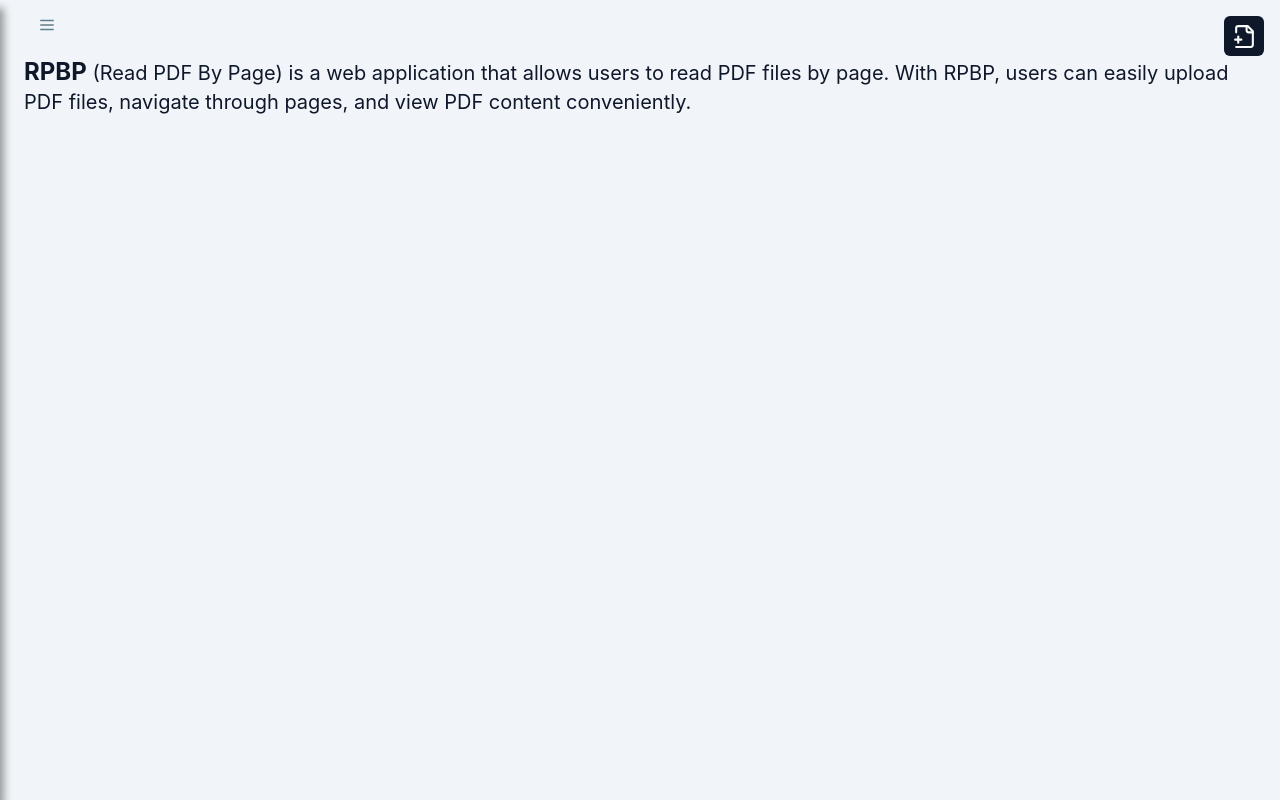
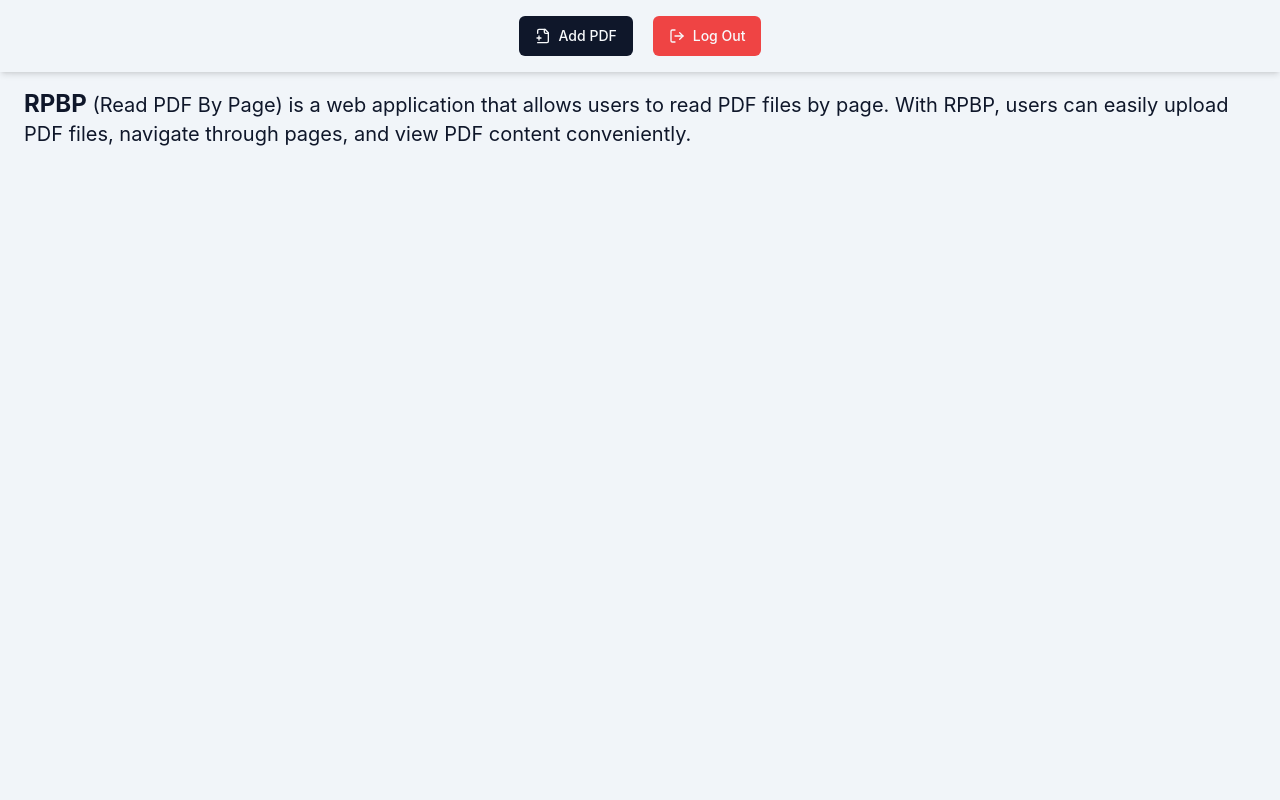
Before and after one commit to berkaysson/read-pdf-by-page, a React (Create React App) app: page / in a window 1280 px wide. Built offline with nearby package versions, Linux system fonts and the light colour scheme; no server answers.

Commit message:
update navigation by using shadcn components

```diff
--- a/package.json
+++ b/package.json
@@ -5,6 +5,7 @@
   "private": true,
   "dependencies": {
     "@radix-ui/react-dialog": "^1.1.1",
+    "@radix-ui/react-navigation-menu": "^1.2.0",
     "@radix-ui/react-slot": "^1.1.0",
     "@testing-library/jest-dom": "^5.17.0",
     "@testing-library/react": "^13.4.0",
--- a/src/App.tsx
+++ b/src/App.tsx
@@ -3,43 +3,16 @@
 import { Layout } from "./components/routes/Layout";
 import { Navbar } from "./components/navigation/Navbar";
 import { PDFProvider } from "./context/pdf.context";
-import { useEffect, useRef, useState } from "react";
-import PdfDrawer from "./components/main/forms/PdfDrawer";
 
 function App() {
-  const [isNavOpen, setIsNavOpen] = useState<boolean>(false);
-  const navRef = useRef<HTMLElement | null>(null);
-
-  const handleOutsideClick = (event: MouseEvent) => {
-    if (isNavOpen && !navRef.current?.contains(event.target as Node)) {
-      setIsNavOpen(false);
-    }
-  };
-  useEffect(() => {
-    document.addEventListener("click", handleOutsideClick);
-    return () => {
-      document.removeEventListener("click", handleOutsideClick);
-    };
-    // eslint-disable-next-line react-hooks/exhaustive-deps
-  }, []);
-
   return (
     <div className="h-screen bg-secondary">
       <ProfileProvider>
         <PDFProvider>
           <BrowserRouter>
-            <main className="flex flex-row flex-1 text-primary bg-secondary">
-              <div>
-                <PdfDrawer />
-              </div>
-              <div>
-                <Navbar
-                  isNavOpen={isNavOpen}
-                  navRef={navRef}
-                  setIsNavOpen={setIsNavOpen}
-                />
-              </div>
-              <section className="w-full h-full p-6">
+            <main className="flex flex-col flex-1 text-primary bg-secondary">
+              <Navbar />
+              <section className="w-full h-full p-6 mt-8">
                 <h2 className="mt-8 text-xl">
                   <span className="text-2xl font-bold">RPBP</span> (Read PDF By
                   Page) is a web application that allows users to read PDF files
--- a/src/components/main/forms/PdfDrawer.tsx
+++ b/src/components/main/forms/PdfDrawer.tsx
@@ -14,9 +14,9 @@
 function PdfDrawer() {
   return (
     <Drawer>
-      <DrawerTrigger asChild className="fixed right-4 top-4">
-        <Button variant="default" size={"icon"}>
-          <FilePlus2 size={25} />
+      <DrawerTrigger asChild>
+        <Button variant="default">
+          <FilePlus2 className="w-4 h-4 mr-2" /> Add PDF
         </Button>
       </DrawerTrigger>
       <DrawerContent>
--- a/src/components/navigation/Navbar.tsx
+++ b/src/components/navigation/Navbar.tsx
@@ -1,66 +1,29 @@
-import React, { Dispatch, SetStateAction, useContext } from "react";
+import {
+  NavigationMenu,
+  NavigationMenuItem,
+  NavigationMenuList,
+} from "../../ui/navigation-menu";
+import PdfDrawer from "../main/forms/PdfDrawer";
+import { Button } from "../../ui/button";
+import { LogOut } from "lucide-react";
 import { logout } from "../../utilities/signOutUtilities";
-import { ProfileContext } from "../../context/profile.context";
-import { AddNewPDF } from "../main/forms/AddNewPDF";
-import { SavedPDFsList } from "../main/displays/SavedPDFsList";
-import { ResetPDF } from "../main/forms/ResetPDF";
-import { FcMenu } from "react-icons/fc";
-import { FcMinus } from "react-icons/fc";
 
-interface NavbarProps {
-  isNavOpen: boolean;
-  navRef: React.RefObject<HTMLElement>;
-  setIsNavOpen: Dispatch<SetStateAction<boolean>>;
-}
-
-export const Navbar: React.FC<NavbarProps> = ({
-  isNavOpen,
-  navRef,
-  setIsNavOpen,
-}) => {
-  const { profile } = useContext(ProfileContext);
-
-  const navClass = `${
-    isNavOpen ? "left-0" : "-left-3/4 md:-left-1/2"
-  } h-screen duration-300 z-50 fixed top-0 w-3/4 md:w-1/2 flex-shrink-0 bg-light text-primary`;
+export const Navbar = () => {
   return (
-    <nav aria-hidden="true" className={navClass} ref={navRef}>
-      <div className="flex shadow-[4.0px_8.0px_8.0px_rgba(0,0,0,0.38)] flex-col justify-start gap-4 h-full px-2 py-2 pb-0 overflow-x-hidden overflow-y-scroll">
-        <div className="flex flex-col justify-between h-[90%]">
-          {profile && (
-            <>
-              <div className="flex flex-col gap-4 h-[60%]">
-                <h2 className="text-xl font-semibold">Last Opened Pdfs</h2>
-                <SavedPDFsList />
-              </div>
-              <div className="flex flex-col justify-end gap-6">
-                <AddNewPDF />
-                <div className="flex flex-row justify-between">
-                  <ResetPDF />
-                  <button
-                    type="button"
-                    className="w-1/2 btn btn-alt"
-                    onClick={logout}
-                  >
-                    Log Out
-                  </button>
-                </div>
-              </div>
-            </>
-          )}
-        </div>
-        <button
-          type="button"
-          onClick={() => setIsNavOpen(!isNavOpen)}
-          className="absolute top-0 mt-4 -right-14 btn"
-        >
-          {isNavOpen ? (
-            <FcMinus className="text-lg pointer-events-none" />
-          ) : (
-            <FcMenu className="text-lg pointer-events-none" />
-          )}
-        </button>
-      </div>
-    </nav>
+    <NavigationMenu
+      aria-hidden="true"
+      className="fixed w-full px-4 py-4 shadow-md bg-secondary"
+    >
+      <NavigationMenuList className="gap-4">
+        <NavigationMenuItem>
+          <PdfDrawer />
+        </NavigationMenuItem>
+        <NavigationMenuItem>
+          <Button type="button" onClick={logout} variant="destructive">
+            <LogOut className="w-4 h-4 mr-2" /> Log Out
+          </Button>
+        </NavigationMenuItem>
+      </NavigationMenuList>
+    </NavigationMenu>
   );
 };
--- /dev/null
+++ b/src/ui/navigation-menu.tsx
@@ -0,0 +1,128 @@
+import * as React from "react"
+import * as NavigationMenuPrimitive from "@radix-ui/react-navigation-menu"
+import { cva } from "class-variance-authority"
+import { ChevronDown } from "lucide-react"
+
+import { cn } from "../lib/utils"
+
+const NavigationMenu = React.forwardRef<
+  React.ElementRef<typeof NavigationMenuPrimitive.Root>,
+  React.ComponentPropsWithoutRef<typeof NavigationMenuPrimitive.Root>
+>(({ className, children, ...props }, ref) => (
+  <NavigationMenuPrimitive.Root
+    ref={ref}
+    className={cn(
+      "relative z-10 flex flex-1 items-center justify-center",
+      className
+    )}
+    {...props}
+  >
+    {children}
+    <NavigationMenuViewport />
+  </NavigationMenuPrimitive.Root>
+))
+NavigationMenu.displayName = NavigationMenuPrimitive.Root.displayName
+
+const NavigationMenuList = React.forwardRef<
+  React.ElementRef<typeof NavigationMenuPrimitive.List>,
+  React.ComponentPropsWithoutRef<typeof NavigationMenuPrimitive.List>
+>(({ className, ...props }, ref) => (
+  <NavigationMenuPrimitive.List
+    ref={ref}
+    className={cn(
+      "group flex flex-1 list-none items-center justify-center space-x-1",
+      className
+    )}
+    {...props}
+  />
+))
+NavigationMenuList.displayName = NavigationMenuPrimitive.List.displayName
+
+const NavigationMenuItem = NavigationMenuPrimitive.Item
+
+const navigationMenuTriggerStyle = cva(
+  "group inline-flex h-10 w-max items-center justify-center rounded-md bg-background px-4 py-2 text-sm font-medium transition-colors hover:bg-accent hover:text-accent-foreground focus:bg-accent focus:text-accent-foreground focus:outline-none disabled:pointer-events-none disabled:opacity-50 data-[active]:bg-accent/50 data-[state=open]:bg-accent/50"
+)
+
+const NavigationMenuTrigger = React.forwardRef<
+  React.ElementRef<typeof NavigationMenuPrimitive.Trigger>,
+  React.ComponentPropsWithoutRef<typeof NavigationMenuPrimitive.Trigger>
+>(({ className, children, ...props }, ref) => (
+  <NavigationMenuPrimitive.Trigger
+    ref={ref}
+    className={cn(navigationMenuTriggerStyle(), "group", className)}
+    {...props}
+  >
+    {children}{" "}
+    <ChevronDown
+      className="relative top-[1px] ml-1 h-3 w-3 transition duration-200 group-data-[state=open]:rotate-180"
+      aria-hidden="true"
+    />
+  </NavigationMenuPrimitive.Trigger>
+))
+NavigationMenuTrigger.displayName = NavigationMenuPrimitive.Trigger.displayName
+
+const NavigationMenuContent = React.forwardRef<
+  React.ElementRef<typeof NavigationMenuPrimitive.Content>,
+  React.ComponentPropsWithoutRef<typeof NavigationMenuPrimitive.Content>
+>(({ className, ...props }, ref) => (
+  <NavigationMenuPrimitive.Content
+    ref={ref}
+    className={cn(
+      "left-0 top-0 w-full data-[motion^=from-]:animate-in data-[motion^=to-]:animate-out data-[motion^=from-]:fade-in data-[motion^=to-]:fade-out data-[motion=from-end]:slide-in-from-right-52 data-[motion=from-start]:slide-in-from-left-52 data-[motion=to-end]:slide-out-to-right-52 data-[motion=to-start]:slide-out-to-left-52 md:absolute md:w-auto ",
+      className
+    )}
+    {...props}
+  />
+))
+NavigationMenuContent.displayName = NavigationMenuPrimitive.Content.displayName
+
+const NavigationMenuLink = NavigationMenuPrimitive.Link
+
+const NavigationMenuViewport = React.forwardRef<
+  React.ElementRef<typeof NavigationMenuPrimitive.Viewport>,
+  React.ComponentPropsWithoutRef<typeof NavigationMenuPrimitive.Viewport>
+>(({ className, ...props }, ref) => (
+  <div className={cn("absolute left-0 top-full flex justify-center")}>
+    <NavigationMenuPrimitive.Viewport
+      className={cn(
+        "origin-top-center relative mt-1.5 h-[var(--radix-navigation-menu-viewport-height)] w-full overflow-hidden rounded-md border bg-popover text-popover-foreground shadow-lg data-[state=open]:animate-in data-[state=closed]:animate-out data-[state=closed]:zoom-out-95 data-[state=open]:zoom-in-90 md:w-[var(--radix-navigation-menu-viewport-width)]",
+        className
+      )}
+      ref={ref}
+      {...props}
+    />
+  </div>
+))
+NavigationMenuViewport.displayName =
+  NavigationMenuPrimitive.Viewport.displayName
+
+const NavigationMenuIndicator = React.forwardRef<
+  React.ElementRef<typeof NavigationMenuPrimitive.Indicator>,
+  React.ComponentPropsWithoutRef<typeof NavigationMenuPrimitive.Indicator>
+>(({ className, ...props }, ref) => (
+  <NavigationMenuPrimitive.Indicator
+    ref={ref}
+    className={cn(
+      "top-full z-[1] flex h-1.5 items-end justify-center overflow-hidden data-[state=visible]:animate-in data-[state=hidden]:animate-out data-[state=hidden]:fade-out data-[state=visible]:fade-in",
+      className
+    )}
+    {...props}
+  >
+    <div className="relative top-[60%] h-2 w-2 rotate-45 rounded-tl-sm bg-border shadow-md" />
+  </NavigationMenuPrimitive.Indicator>
+))
+NavigationMenuIndicator.displayName =
+  NavigationMenuPrimitive.Indicator.displayName
+
+export {
+  navigationMenuTriggerStyle,
+  NavigationMenu,
+  NavigationMenuList,
+  NavigationMenuItem,
+  NavigationMenuContent,
+  NavigationMenuTrigger,
+  NavigationMenuLink,
+  NavigationMenuIndicator,
+  NavigationMenuViewport,
+}
```
Also changed, not shown: 1 other file (tests, documents, lock files or other folders).
